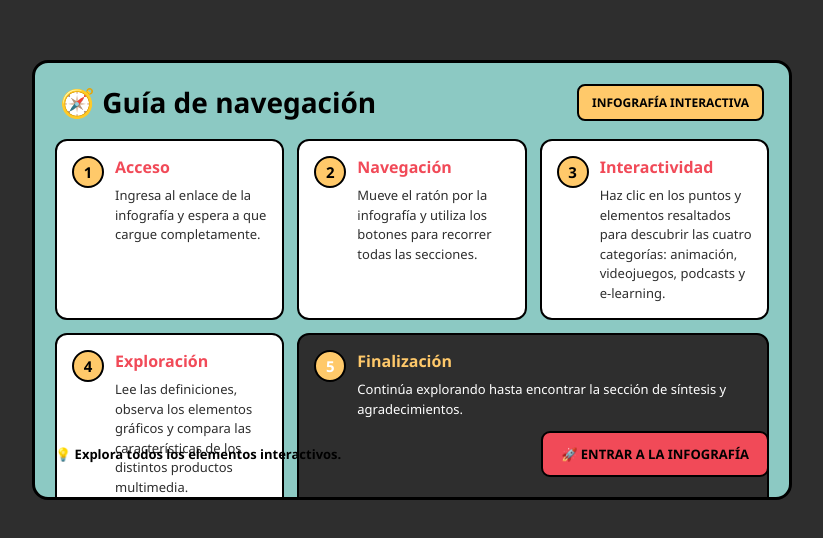
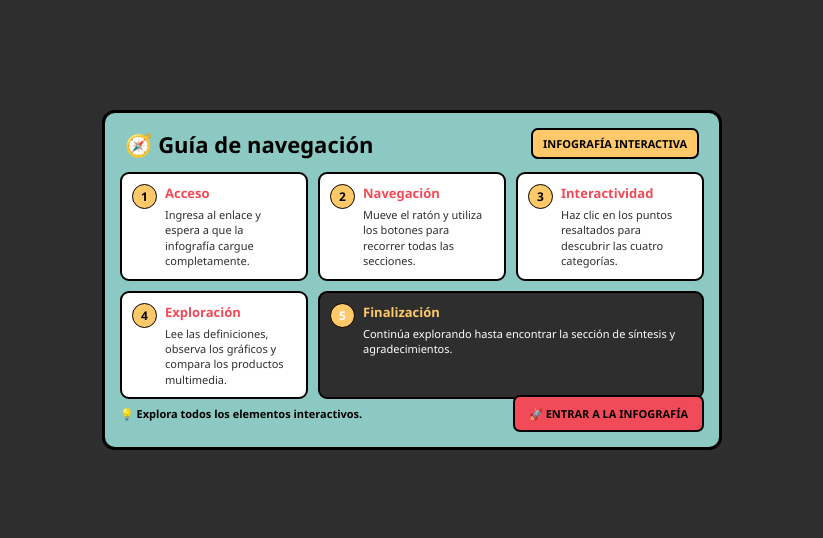
Before and after one commit to willintonggutierrez5-droid/Guia, a plain HTML site: page index.html in a window 1280 px wide. Shown: the part 120-658 px from the top of the page, without its empty margins (228-1051 px from the left). Drawn offline with Linux system fonts and the light colour scheme.

Commit message:
Refactor styles and update instructional text
Updated styles and text content in index.html for better layout and clarity.

```diff
--- a/index.html
+++ b/index.html
@@ -20,41 +20,41 @@ body {
     justify-content: center;
     align-items: center;
     min-height: 100vh;
-    padding: 15px;
+    padding: 10px;
 }
 
 .guia {
-    width: 760px;
-    height: 440px;
+    width: 620px;
+    height: 340px;
     background: #8CC9C3;
     border: 3px solid #000000;
-    border-radius: 16px;
-    padding: 20px;
+    border-radius: 13px;
+    padding: 15px;
     color: #000000;
+    overflow: hidden;
     display: flex;
     flex-direction: column;
-    overflow: hidden;
 }
 
 .cabecera {
     display: flex;
     justify-content: space-between;
     align-items: center;
-    margin-bottom: 18px;
+    margin-bottom: 13px;
     padding: 0 5px;
 }
 
 .cabecera h1 {
-    font-size: 28px;
+    font-size: 22px;
     font-weight: 800;
 }
 
 .cabecera span {
     background: #FFC96A;
-    padding: 8px 13px;
+    padding: 6px 10px;
     border: 2px solid #000;
-    border-radius: 8px;
-    font-size: 12px;
+    border-radius: 7px;
+    font-size: 11px;
     font-weight: bold;
 }
 
@@ -62,7 +62,7 @@ body {
     display: grid;
     grid-template-columns: repeat(3, 1fr);
     grid-template-rows: repeat(2, 1fr);
-    gap: 13px;
+    gap: 10px;
     flex: 1;
     min-height: 0;
 }
@@ -70,40 +70,35 @@ body {
 .paso {
     background: #FFFFFF;
     border: 2px solid #000;
-    border-radius: 12px;
-    padding: 15px;
+    border-radius: 9px;
+    padding: 10px;
     display: flex;
-    gap: 11px;
+    gap: 8px;
     align-items: flex-start;
-    transition: 0.2s;
-}
-
-.paso:hover {
-    transform: translateY(-3px);
 }
 
 .numero {
     background: #FFC96A;
-    border: 2px solid #000;
+    border: 1.5px solid #000;
     border-radius: 50%;
-    min-width: 32px;
-    height: 32px;
+    min-width: 25px;
+    height: 25px;
     display: flex;
     align-items: center;
     justify-content: center;
-    font-size: 15px;
+    font-size: 12px;
     font-weight: bold;
 }
 
 .paso h2 {
-    font-size: 16px;
-    margin-bottom: 8px;
+    font-size: 13px;
+    margin-bottom: 5px;
     color: #F14A58;
 }
 
 .paso p {
-    font-size: 13px;
-    line-height: 1.5;
+    font-size: 11px;
+    line-height: 1.4;
     color: #2E2E2E;
 }
 
@@ -111,6 +106,7 @@ body {
     grid-column: span 2;
     background: #2E2E2E;
     color: white;
+    border-color: #000;
 }
 
 .final h2 {
@@ -125,12 +121,12 @@ body {
     display: flex;
     justify-content: space-between;
     align-items: center;
-    margin-top: 17px;
-    gap: 10px;
+    margin-top: 12px;
+    gap: 8px;
 }
 
 .recomendacion {
-    font-size: 13px;
+    font-size: 11px;
     font-weight: bold;
 }
 
@@ -138,10 +134,10 @@ body {
     background: #F14A58;
     color: #000;
     text-decoration: none;
-    padding: 12px 18px;
+    padding: 9px 14px;
     border: 2px solid #000;
-    border-radius: 9px;
-    font-size: 13px;
+    border-radius: 7px;
+    font-size: 11px;
     font-weight: 800;
     white-space: nowrap;
     transition: 0.2s;
@@ -152,7 +148,7 @@ body {
     transform: scale(1.04);
 }
 
-@media (max-width: 780px) {
+@media (max-width: 640px) {
     body {
         align-items: flex-start;
     }
@@ -160,7 +156,7 @@ body {
     .guia {
         width: 100%;
         height: auto;
-        min-height: 440px;
+        min-height: 340px;
     }
 
     .pasos {
@@ -174,22 +170,6 @@ body {
 
     .pie {
         flex-wrap: wrap;
-    }
-}
-
-@media (max-width: 480px) {
-    .cabecera {
-        flex-direction: column;
-        gap: 10px;
-        align-items: flex-start;
-    }
-
-    .pasos {
-        grid-template-columns: 1fr;
-    }
-
-    .final {
-        grid-column: span 1;
     }
 }
 </style>
@@ -210,7 +190,7 @@ body {
             <div class="numero">1</div>
             <div>
                 <h2>Acceso</h2>
-                <p>Ingresa al enlace de la infografía y espera a que cargue completamente.</p>
+                <p>Ingresa al enlace y espera a que la infografía cargue completamente.</p>
             </div>
         </section>
 
@@ -218,7 +198,7 @@ body {
             <div class="numero">2</div>
             <div>
                 <h2>Navegación</h2>
-                <p>Mueve el ratón por la infografía y utiliza los botones para recorrer todas las secciones.</p>
+                <p>Mueve el ratón y utiliza los botones para recorrer todas las secciones.</p>
             </div>
         </section>
 
@@ -226,7 +206,7 @@ body {
             <div class="numero">3</div>
             <div>
                 <h2>Interactividad</h2>
-                <p>Haz clic en los puntos y elementos resaltados para descubrir las cuatro categorías: animación, videojuegos, podcasts y e-learning.</p>
+                <p>Haz clic en los puntos resaltados para descubrir las cuatro categorías.</p>
             </div>
         </section>
 
@@ -234,7 +214,7 @@ body {
             <div class="numero">4</div>
             <div>
                 <h2>Exploración</h2>
-                <p>Lee las definiciones, observa los elementos gráficos y compara las características de los distintos productos multimedia.</p>
+                <p>Lee las definiciones, observa los gráficos y compara los productos multimedia.</p>
             </div>
         </section>
 
```
